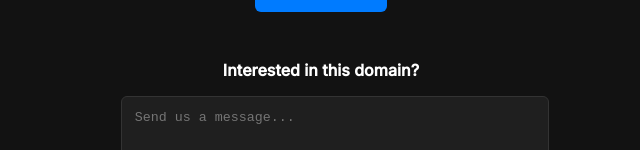
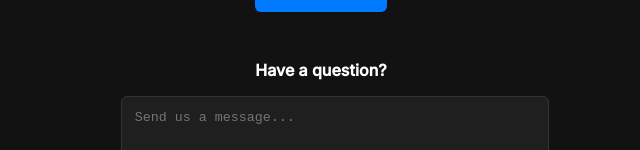
Before and after one commit to robotcpd/canodo-site, a plain HTML site: page index.html in a window 1280 px wide. Shown: the part 329-479 px from the top of the page, without its empty margins (319-959 px from the left). Drawn offline with Linux system fonts and the light colour scheme.

Commit message:
Update index.html

```diff
--- a/index.html
+++ b/index.html
@@ -109,7 +109,7 @@
   </div>
 
   <div id="contact-container">
-    <p style="margin: 0 0 0.5rem; font-weight: bold;">Interested in this domain?</p>
+    <p style="margin: 0 0 0.5rem; font-weight: bold;">Have a question?</p>
     <textarea id="message" placeholder="Send us a message..."></textarea>
     <button id="sendBtn">Send Message</button>
     <p style="font-size: 0.9rem; color: #aaa;">(Note: This will attempt to send via your default email client.)</p>
```
